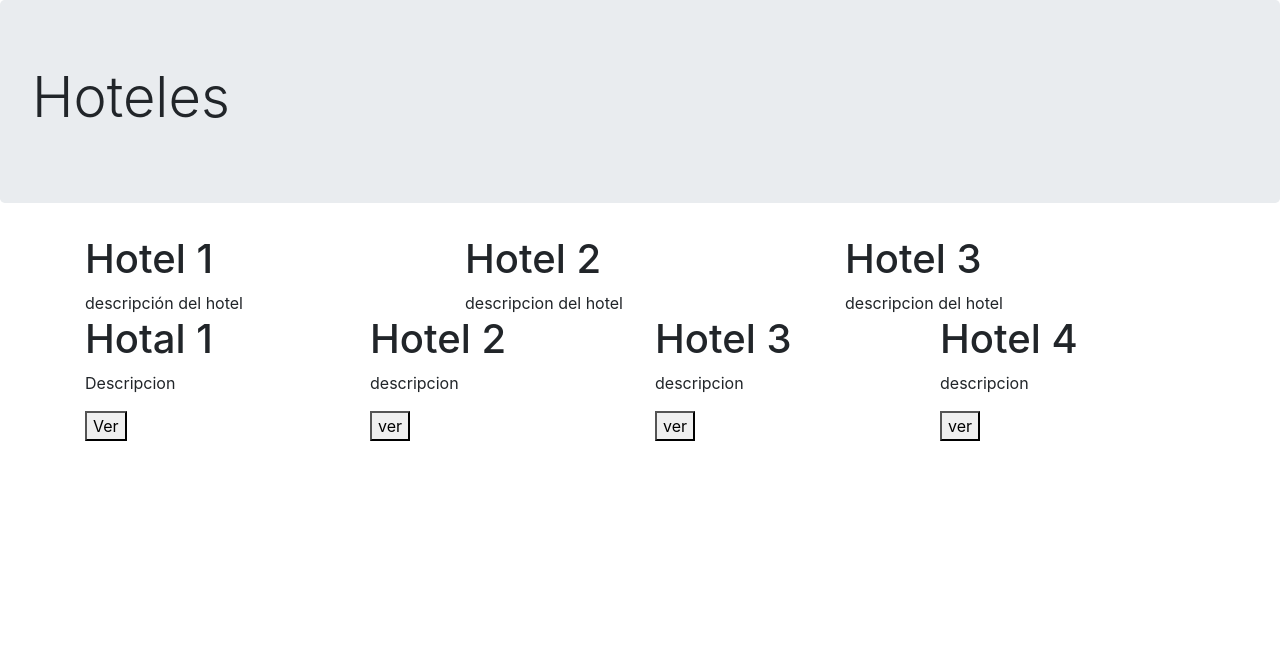
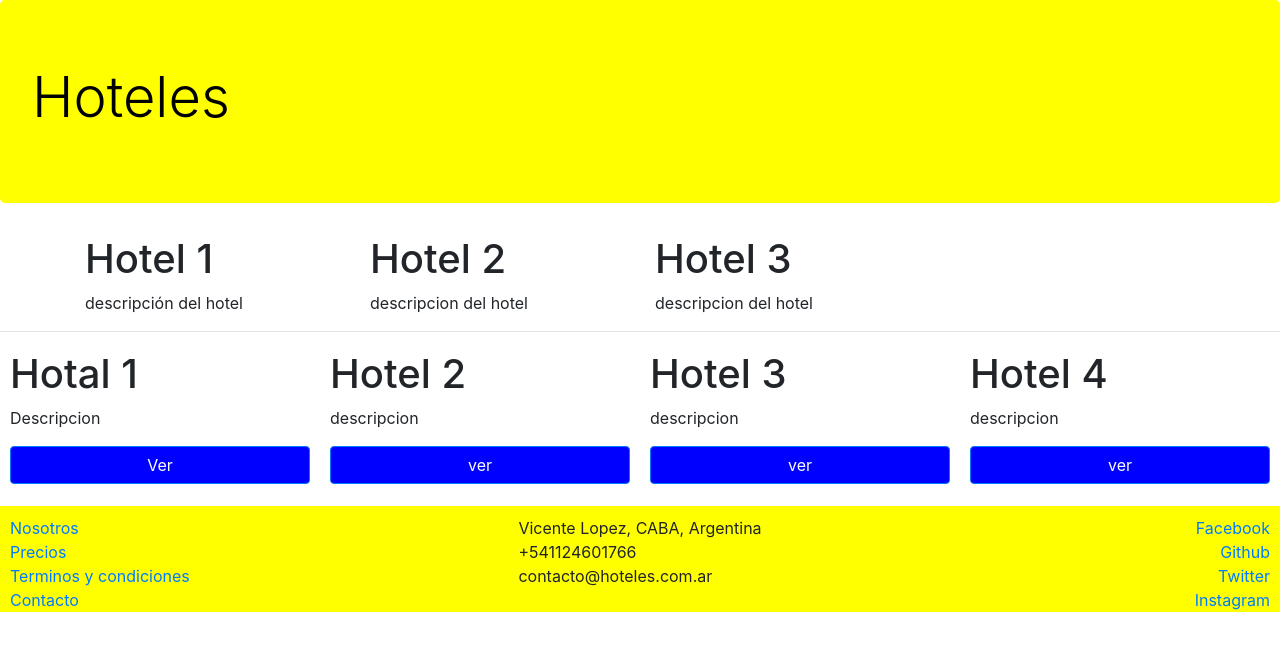
Before and after one commit to acroooo/boot4-U-Austral, a website: page index.html in a window 1280 px wide. Drawn offline with nearby package versions, Linux system fonts and the light colour scheme.

Commit message:
creacion de hoja de estilos y alineacion mediante B4

```diff
--- /dev/null
+++ b/css/main.css
@@ -0,0 +1,25 @@
+.jumbotron{
+    background-color: yellow;
+    color: black;
+}
+
+.btn {
+    background-color: blue;
+    color: white;
+}
+
+footer{
+    margin-top: 20px;
+    padding: 10px 10px 0 10px;
+    background-color: yellow;
+    margin-bottom: 0px;
+}
+
+.card-hotel {
+    flex: 1 150px;
+    padding: 2px 10px 2px 10px;
+}
+
+.btn-reserva{
+    width: 100%;
+}
--- a/index.html
+++ b/index.html
@@ -8,6 +8,7 @@
 
   <!-- Bootstrap CSS -->
   <link rel="stylesheet" href="node_modules/bootstrap/dist/css/bootstrap.min.css" />
+  <link rel="stylesheet" href="css/main.css" />
 
   <title>Bootstrap 4</title>
 </head>
@@ -18,42 +19,68 @@
   </div>
   <div class="container">
     <div class="row">
-      <div class="col-sm">
+      <div class="col-sm-3">
         <h1>Hotel 1</h1>
         <section>descripción del hotel</section>
       </div>
-      <div class="col-sm">
+      <div class="col-sm-3">
         <h1>Hotel 2</h1>
         <section>descripcion del hotel</section>
       </div>
-      <div class="col-sm">
+      <div class="col-sm-3">
         <h1>Hotel 3</h1>
         <section>descripcion del hotel</section>
       </div>
     </div>
-    <div class="row">
-      <div class="col">
+  </div>
+  <hr />
+    <div class="d-flex flex-wrap">
+      <div class="col-sm-3 card-hotel">
         <h1>Hotal 1</h1>
         <p>Descripcion</p>
-        <button>Ver</button>
+        <button class="btn btn-primary btn-reserva">Ver</button>
       </div>
-      <div class="col">
+      <div class="col-sm-3 card-hotel">
         <h1>Hotel 2</h1>
         <p>descripcion</p>
-        <button>ver</button>
+        <button class="btn btn-primary btn-reserva">ver</button>
       </div>
-      <div class="col">
+      <div class="col-sm-3 card-hotel">
         <h1>Hotel 3</h1>
         <p>descripcion</p>
-        <button>ver</button>
+        <button class="btn btn-primary btn-reserva">ver</button>
       </div>
-      <div class="col">
+      <div class="col-sm-3 card-hotel">
         <h1>Hotel 4</h1>
         <p>descripcion</p>
-        <button>ver</button>
+        <button class="btn btn-primary btn-reserva">ver</button>
       </div>
     </div>
-  </div>
+
+  <footer>
+    <div class="row">
+      <div class="col-sm-4 d-flex flex-column align-items-start">
+        <a href="#">Nosotros</a>
+        <a href="#">Precios</a>
+        <a href="#">Terminos y condiciones</a>
+        <a href="#">Contacto</a>
+      </div>
+      <div class="col-sm-4 d-flex flex-column align-items-center">
+        <address>
+          Vicente Lopez, CABA, Argentina<br />
+          +541124601766<br />
+          contacto@hoteles.com.ar
+        </address>
+      </div>
+      <div class="col-sm-4 d-flex flex-column align-items-end">
+        <a href="#">Facebook</a>
+        <a href="#">Github</a>
+        <a href="#">Twitter</a>
+        <a href="#">Instagram</a>
+      </div>
+    </div>
+
+  </footer>
 
 
 
```
